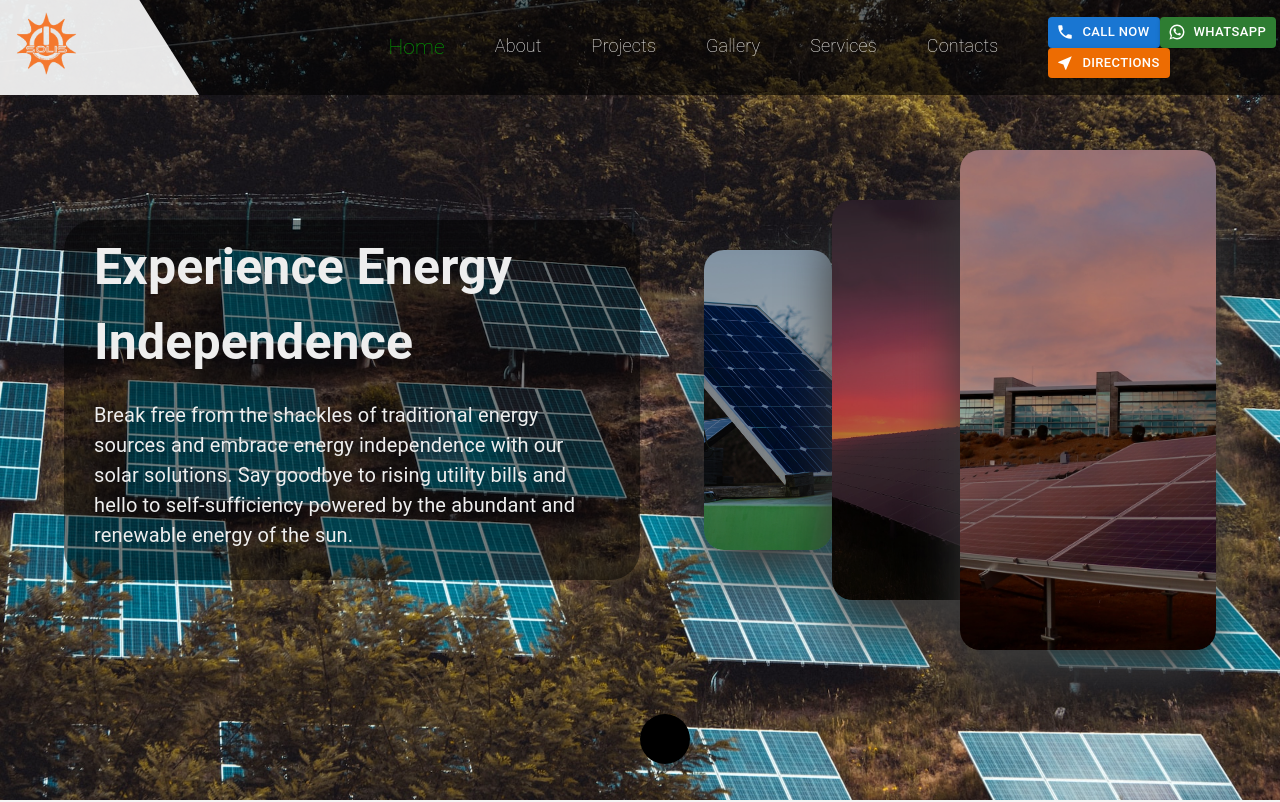
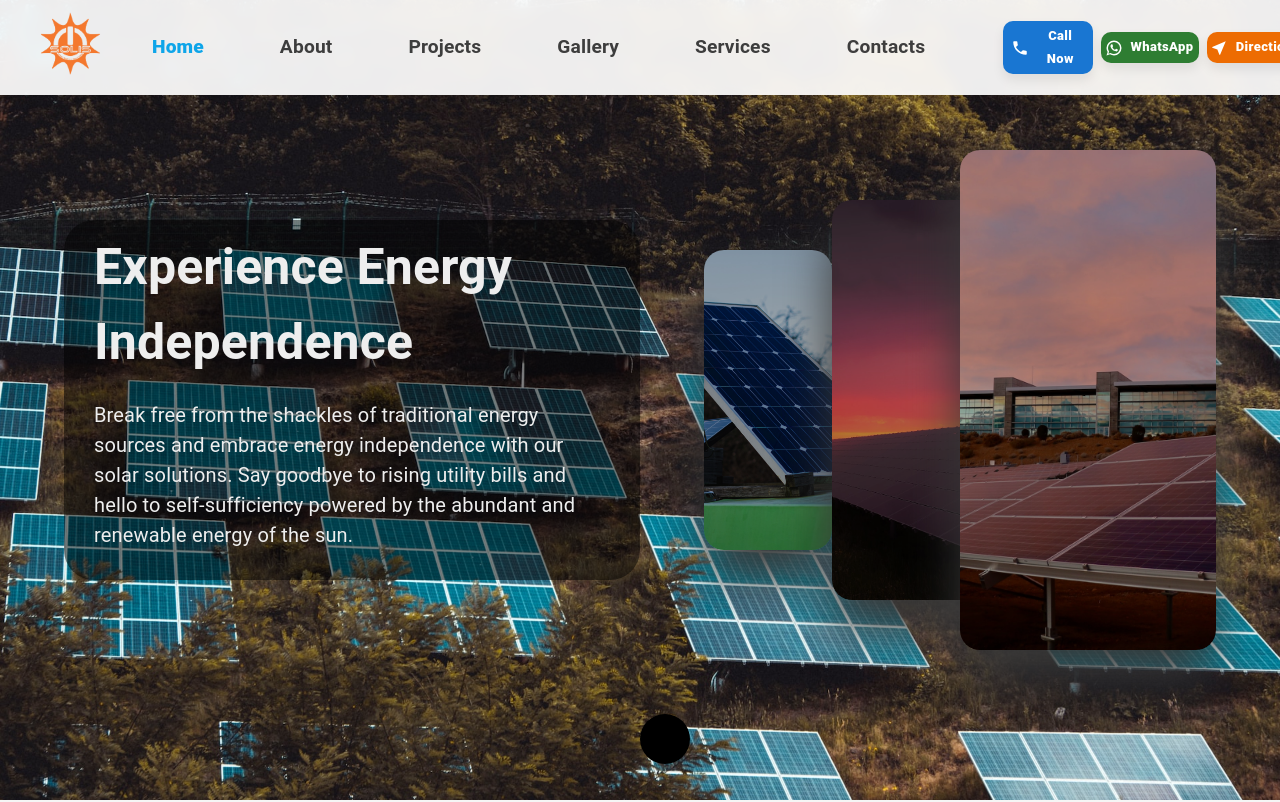
Before and after one commit to joshijacob-solis/solis-main, a React (Create React App) app: page / in a window 1280 px wide. Shown: the top 802 px of the page. Built offline with nearby package versions, Linux system fonts and the light colour scheme.

Commit message:
Update styles.js

```diff
--- a/src/components/Header/styles.js
+++ b/src/components/Header/styles.js
@@ -1,95 +1,118 @@
 import { useMediaQuery } from "@mui/material";
 
 export const HeaderStyles = () => {
-  const drawerWidth = "100%";
-  const matches = useMediaQuery("(max-width:768px)");
+  const matches = useMediaQuery("(max-width:825px)");
+
   return {
-    wrapBoxStyle: {
+    wrapBoxStyle: { flexGrow: 1 },
+
+    appBarStyles: {
+      bgcolor: "rgba(255,255,255,0.92)",
+      color: "#111",
+      backdropFilter: "saturate(180%) blur(8px)",
+      boxShadow: "0 6px 16px rgba(0,0,0,0.08)",
+    },
+
+    toolBarStyles: {
+      minHeight: matches ? 56 : 64,
+      px: matches ? 1 : 2,
       display: "flex",
-      textTransform: "none",
-      position: "fixed",
-      zIndex: 1001,
+      alignItems: "center",
+      justifyContent: "space-between",
+      gap: "12px",
     },
+
+    logoBoxStyles: {
+      display: "flex",
+      alignItems: "center",
+      mr: 1,
+    },
+
+    // Mobile menu icon visible only on <=825px
+    iconButtonStyle: {
+      color: "#111",
+      display: matches ? "inline-flex" : "none",
+      ml: 0.5,
+    },
+
+    // Center nav (hidden on mobile)
+    navLinkBoxStyle: {
+      display: matches ? "none" : "flex",
+      alignItems: "center",
+      gap: "26px",
+      mx: 2,
+      flex: 1,
+      justifyContent: "center",
+    },
+
     navLinkStyles: {
-      color: "#FAF9F6",
-      textTransform: "none",
+      color: "#2b2b2b",
       textDecoration: "none",
-      fontSize: "18px",
-      fontWeight: "200",
+      fontWeight: 600,
+      opacity: 0.9,
     },
     selectedNavLinkStyle: {
-      color: "#00AA00",
+      color: "#0ea5e9",
+      textDecoration: "none",
+      fontWeight: 800,
+      opacity: 1,
+    },
+
+    // CTA buttons (always visible; icons-only on medium screens using component logic)
+    ctaGroupStyle: {
+      display: "flex",
+      alignItems: "center",
+      gap: "8px",
+      ml: "auto",
+    },
+    ctaButton: {
       textTransform: "none",
+      fontWeight: 800,
+      borderRadius: "10px",
+      px: 1.25,
+      boxShadow: "0 6px 12px rgba(0,0,0,0.08)",
+    },
+
+    // Drawer styles
+    drawerStyles: {
+      "& .MuiDrawer-paper": {
+        height: "auto",
+        borderBottomLeftRadius: "18px",
+        borderBottomRightRadius: "18px",
+      },
+    },
+    sideDrawerBoxStyle: {
+      width: "100%",
+      p: 2,
+      pt: 3,
+      position: "relative",
+    },
+    sideDrawerImageBoxStyle: {
+      width: "100%",
+      display: "flex",
+      justifyContent: "center",
+      alignItems: "center",
+      mb: 1,
+    },
+    lisItemButtonStyle: { px: 2 },
+    sideDrawerLinkStyle: {
+      color: "#222",
       textDecoration: "none",
-      fontSize: "21px",
-      fontWeight: "200",
+      fontWeight: 600,
+      fontSize: "16px",
     },
-    navLinkBoxStyle: {
-      display: matches ? "none" : "flex",
-      width: "100%",
-      flexDirection: "row",
-      justifyContent: "right",
-      textTransform: "none",
+    selectedSideDrawerLinkStyle: {
+      color: "#0ea5e9",
+      textDecoration: "none",
+      fontWeight: 800,
+      fontSize: "16px",
     },
     closeButtonStyle: {
       position: "absolute",
-      top: "10px",
-      right: "10px",
-    },
-    toolBarStyles: {
-      display: "flex",
-      flexDirection: "row",
-      justifyContent: "space-between",
-      paddingRight: "0px !important",
-      paddingLeft: "0px !important",
-    },
-    logoBoxStyles: {
-      // width: matches ? "25%" : "9%",
-      width: `${30000 / window.innerWidth}%`,
-      backgroundColor: "rgba(255,255,255,0.9)",
-      clipPath: "polygon(0% 0%, 70% 0%, 100% 100%, 0% 100%)",
-    },
-    drawerStyles: {
-      display: matches ? "block" : "none",
-      "& .MuiDrawer-paper": {
-        boxSizing: "border-box",
-        width: drawerWidth,
-        borderBottomLeftRadius: "20px",
-        borderBottomRightRadius: "20px",
-      },
-      zIndex: 20000,
-    },
-    iconButtonStyle: { mr: 2, display: matches ? "block" : "none" },
-    appBarStyles: {
-      backgroundColor: matches ? "rgba(0,0,0,1)" : "rgba(0,0,0,0.6)",
-      boxShadow: "none",
-      textTransform: "none",
-      boxSizing: "border-box",
-    },
-    sideDrawerBoxStyle: {
-      textAlign: "center",
-      backgroundColor: "whitesmoke",
-      borderBottomLeftRadius: "10px",
-    },
-    sideDrawerImageBoxStyle: {
-      display: "flex",
-      alignItems: "center",
-      justifyContent: "center",
-    },
-    lisItemButtonStyle: { textAlign: "center" },
-    sideDrawerLinkStyle: {
-      color: "#3c3c3c",
-      textDecoration: "none",
-      fontSize: "18px",
-      fontWeight: "200",
-      width: "100%",
-    },
-    selectedSideDrawerLinkStyle: {
-      color: "#00AA00",
-      textDecoration: "none",
-      fontSize: "21px",
-      fontWeight: "200",
-      width: "100%",
+      top: 8,
+      right: 8,
+      cursor: "pointer",
+      color: "#444",
     },
   };
 };
```
